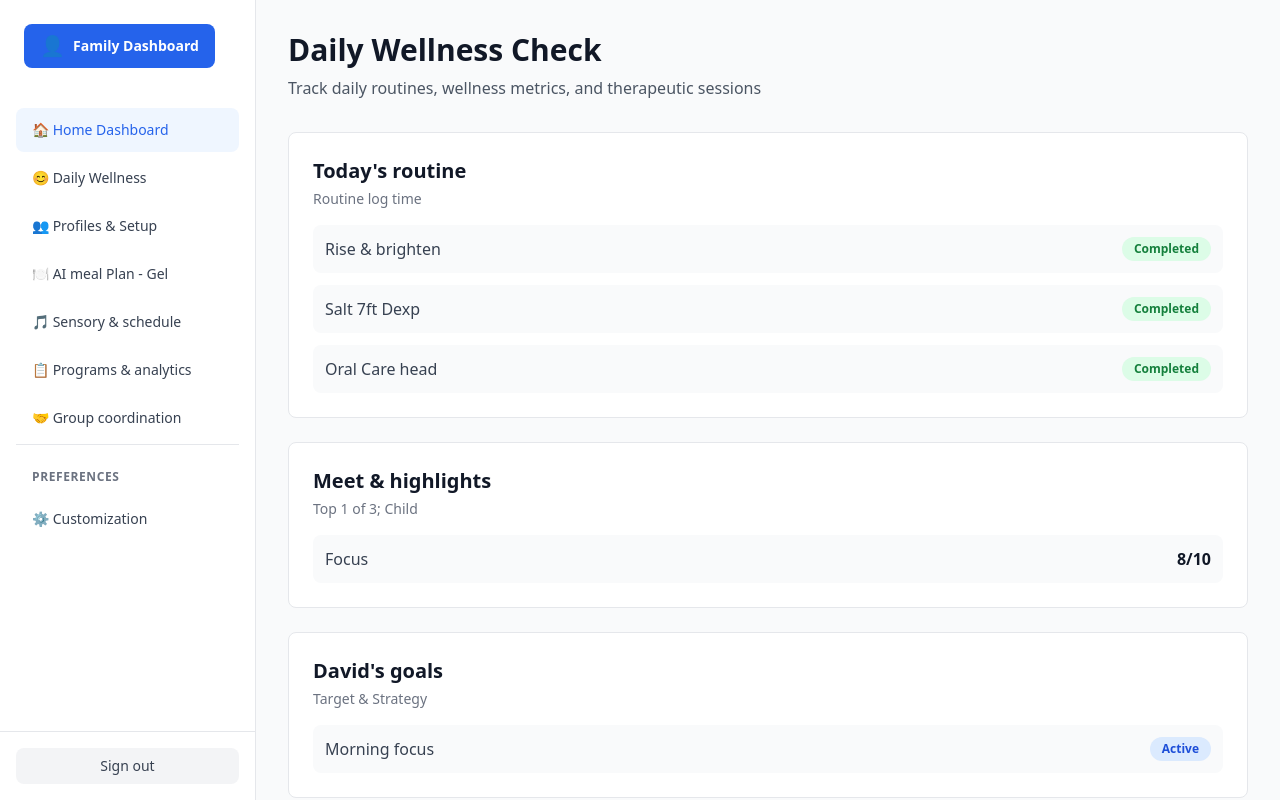
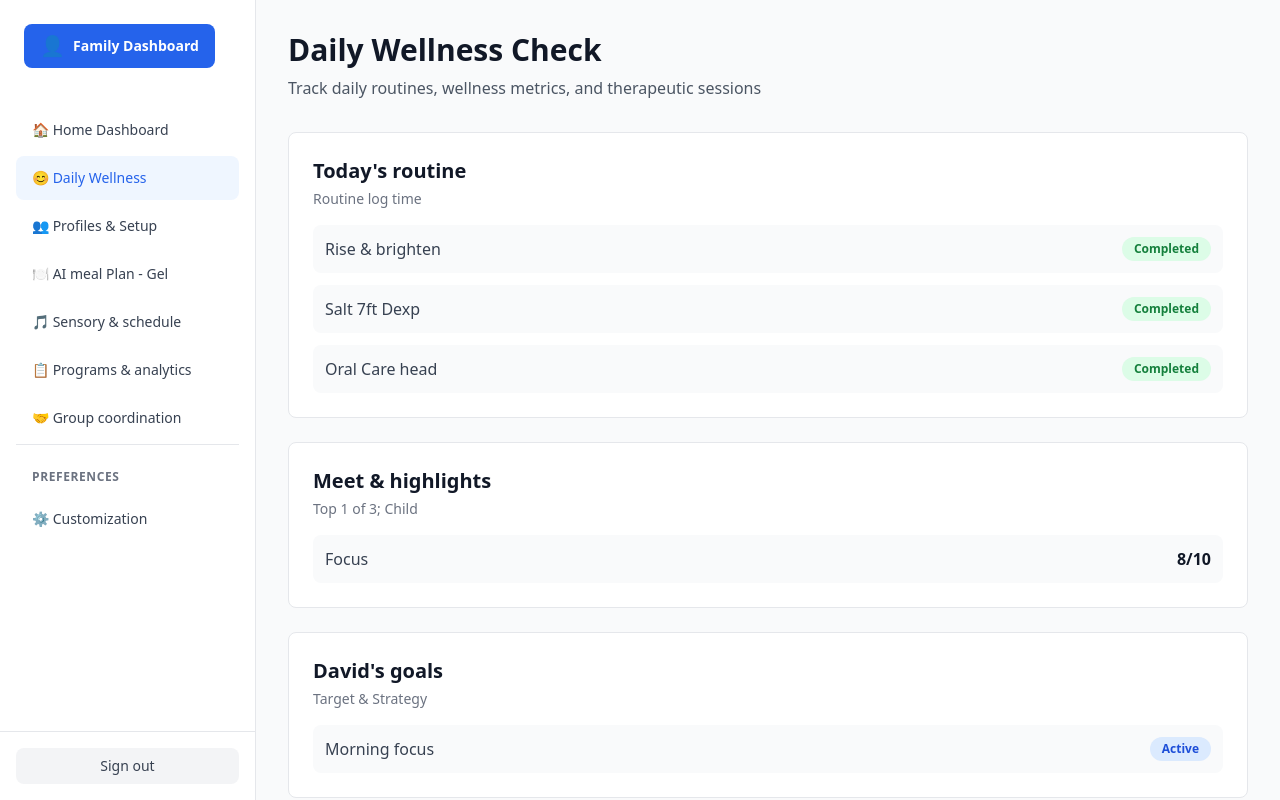
Before and after one commit to Ndifreke000/Meg, a Next.js app: page /daily-wellness in a window 1280 px wide. Built offline with nearby package versions, Linux system fonts and the light colour scheme.

Commit message:
fix: dynamic active links and remove layout gaps\n\nUse client component with 'usePathname()' and adjust styles.

```diff
--- a/app/layout.tsx
+++ b/app/layout.tsx
@@ -12,17 +12,40 @@ export const metadata: Metadata = {
   generator: 'v0.app',
 }
 
+'use client'
+
+import { usePathname } from 'next/navigation'
+
 export default function RootLayout({
   children,
 }: Readonly<{
   children: React.ReactNode
 }>) {
+  const pathname = usePathname()
+
+  const navItems = [
+    { href: '/', label: '🏠 Home Dashboard' },
+    { href: '/daily-wellness', label: '😊 Daily Wellness' },
+    { href: '/profiles', label: '👥 Profiles & Setup' },
+    { href: '/meal-plan', label: '🍽️ AI meal Plan - Gel' },
+    { href: '/sensory-schedule', label: '🎵 Sensory & schedule' },
+    { href: '/programs', label: '📋 Programs & analytics' },
+    { href: '/support-network', label: '🤝 Group coordination' },
+  ]
+
+  const isActive = (href: string) => {
+    if (href === '/') {
+      return pathname === '/'
+    }
+    return pathname.startsWith(href)
+  }
+
   return (
     <html lang="en">
       <body className="font-sans antialiased bg-gray-50">
-        <div className="flex h-screen">
+        <div className="flex h-screen overflow-hidden">
           {/* Sidebar */}
-          <aside className="w-64 bg-white border-r border-gray-200 flex flex-col overflow-y-auto">
+          <aside className="w-64 bg-white border-r border-gray-200 flex flex-col overflow-y-auto flex-shrink-0">
             <div className="p-6">
               <div className="bg-blue-600 text-white rounded-lg px-4 py-2 mb-4 inline-flex items-center gap-2">
                 <span className="text-xl">👤</span>
@@ -31,48 +54,19 @@ export default function RootLayout({
             </div>
 
             <nav className="flex-1 px-4 space-y-1">
-              <a
-                href="/"
-                className="block px-4 py-3 rounded-lg text-blue-600 bg-blue-50 font-medium text-sm"
-              >
-                🏠 Home Dashboard
-              </a>
-              <a
-                href="/daily-wellness"
-                className="block px-4 py-3 rounded-lg text-gray-700 hover:bg-gray-50 font-medium text-sm"
-              >
-                😊 Daily Wellness
-              </a>
-              <a
-                href="/profiles"
-                className="block px-4 py-3 rounded-lg text-gray-700 hover:bg-gray-50 font-medium text-sm"
-              >
-                👥 Profiles & Setup
-              </a>
-              <a
-                href="/meal-plan"
-                className="block px-4 py-3 rounded-lg text-gray-700 hover:bg-gray-50 font-medium text-sm"
-              >
-                🍽️ AI meal Plan - Gel
-              </a>
-              <a
-                href="/sensory-schedule"
-                className="block px-4 py-3 rounded-lg text-gray-700 hover:bg-gray-50 font-medium text-sm"
-              >
-                🎵 Sensory & schedule
-              </a>
-              <a
-                href="/programs"
-                className="block px-4 py-3 rounded-lg text-gray-700 hover:bg-gray-50 font-medium text-sm"
-              >
-                📋 Programs & analytics
-              </a>
-              <a
-                href="/support-network"
-                className="block px-4 py-3 rounded-lg text-gray-700 hover:bg-gray-50 font-medium text-sm"
-              >
-                🤝 Group coordination
-              </a>
+              {navItems.map((item) => (
+                <a
+                  key={item.href}
+                  href={item.href}
+                  className={`block px-4 py-3 rounded-lg font-medium text-sm transition-colors ${
+                    isActive(item.href)
+                      ? 'text-blue-600 bg-blue-50'
+                      : 'text-gray-700 hover:bg-gray-50'
+                  }`}
+                >
+                  {item.label}
+                </a>
+              ))}
 
               <div className="pt-6 mt-6 border-t border-gray-200">
                 <h3 className="px-4 text-xs font-semibold text-gray-500 uppercase tracking-wider mb-3">
@@ -80,7 +74,11 @@ export default function RootLayout({
                 </h3>
                 <a
                   href="/settings"
-                  className="block px-4 py-3 rounded-lg text-gray-700 hover:bg-gray-50 font-medium text-sm"
+                  className={`block px-4 py-3 rounded-lg font-medium text-sm transition-colors ${
+                    isActive('/settings')
+                      ? 'text-blue-600 bg-blue-50'
+                      : 'text-gray-700 hover:bg-gray-50'
+                  }`}
                 >
                   ⚙️ Customization
                 </a>
```
